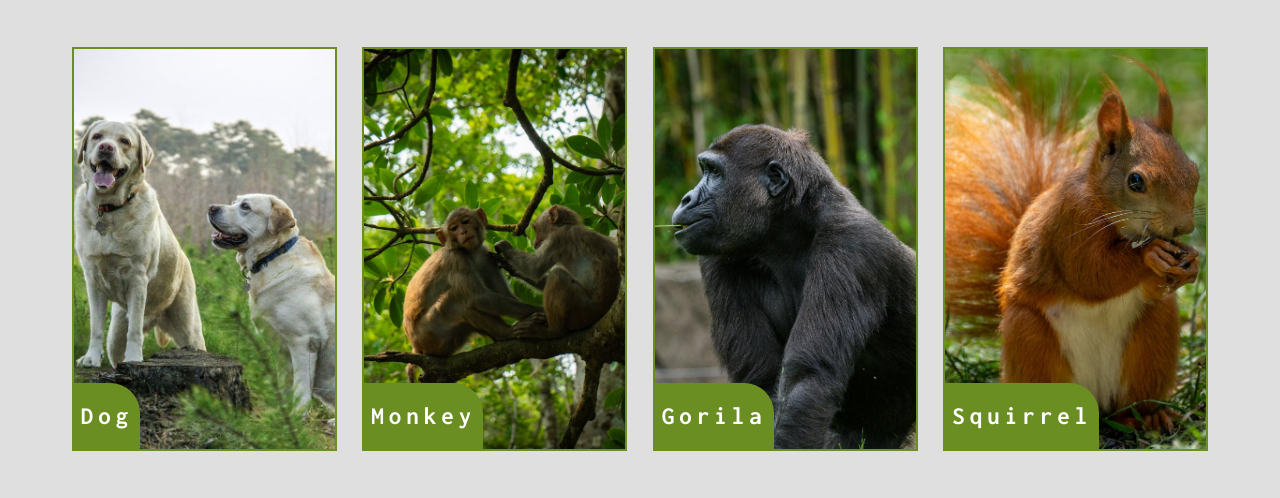
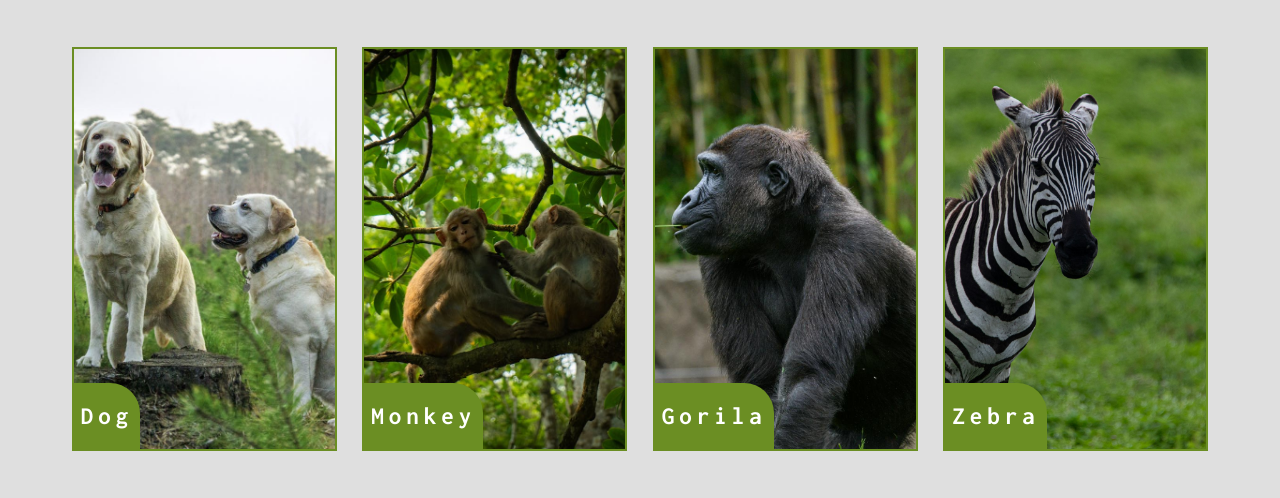
Before and after one commit to SubrotoKumar7/wildhub, a plain HTML site: page index.html in a window 1280 px wide. Shown: the part 3751-4249 px from the top of the page. Drawn offline with Linux system fonts and the light colour scheme.

Commit message:
update image

```diff
--- a/index.html
+++ b/index.html
@@ -150,9 +150,9 @@
                 <!-- card 8 -->
                 <div class="gallery-card">
                     <div class="card-img">
-                        <img src="img/squirrel-c8.jpg" alt="squirrel image">
+                        <img src="img/zebra-c8.jpg" alt="zebra image">
                     </div>
-                    <div class="name">Squirrel</div>
+                    <div class="name">Zebra</div>
                 </div>
                 <!-- card 9 -->
                 <div class="gallery-card">
```
Also changed, not shown: img/elephant-c14.jpg, img/lion-c9.jpg, img/squirrel-c8.jpg (deleted), img/tiger-c4.jpg, img/zebra-c8.jpg (added).
